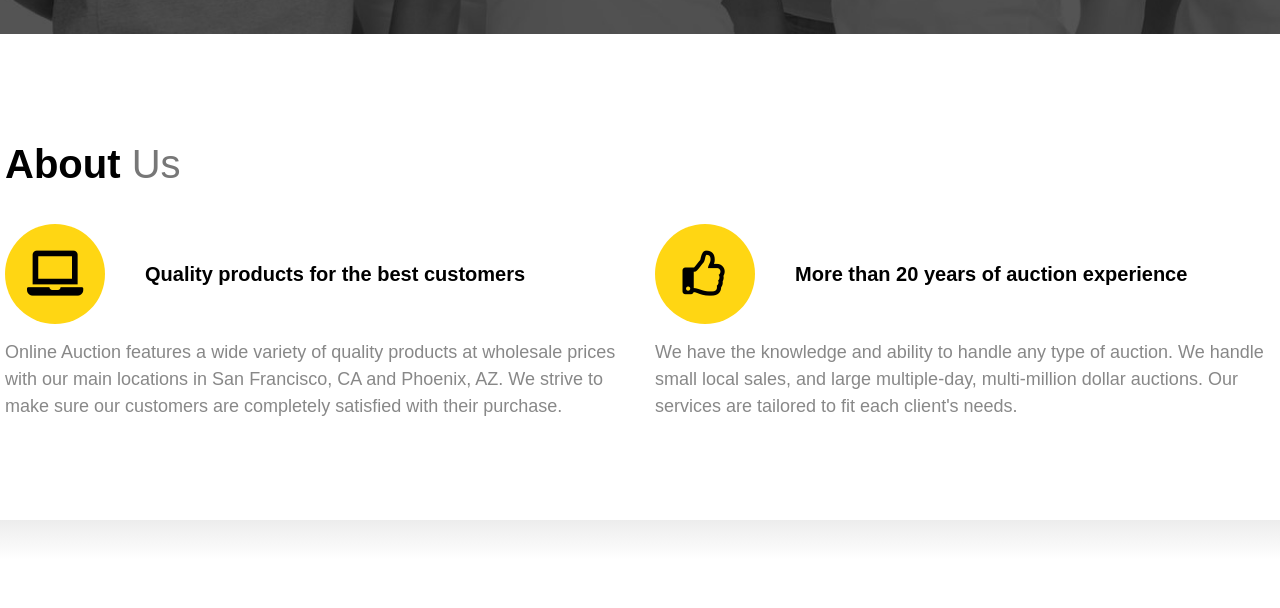
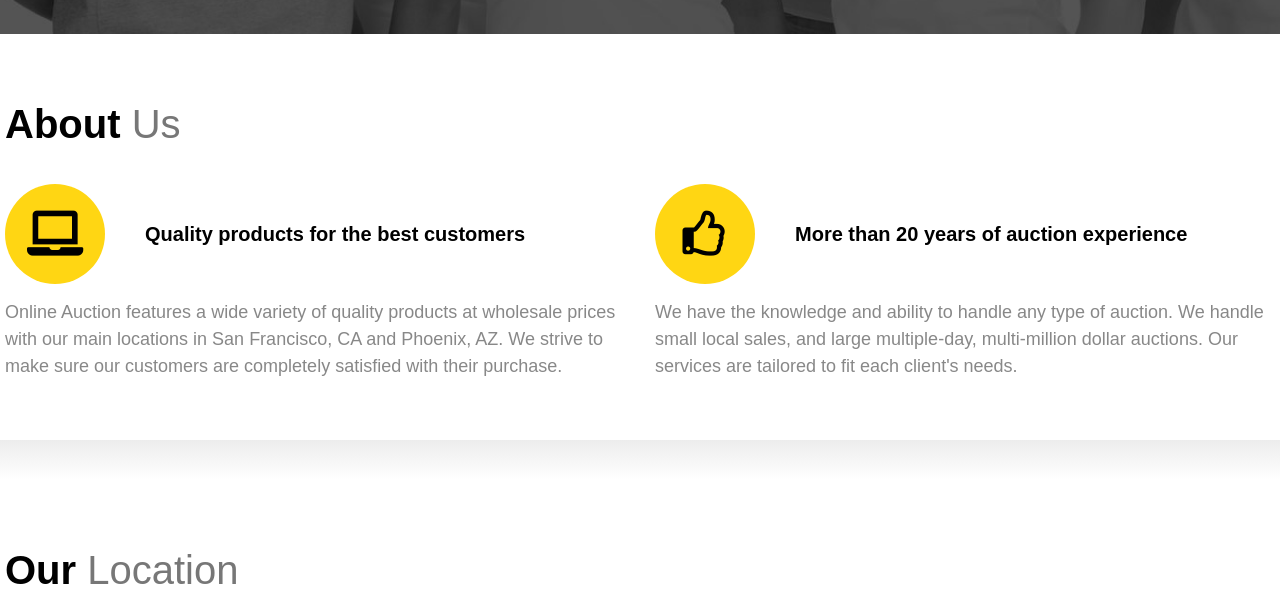
Before and after one commit to artur-dorosh/auctionproject, a plain HTML site: page index.html in a window 1280 px wide. Shown: the part 3222-3830 px from the top of the page. Drawn offline with Linux system fonts and the light colour scheme; some packages are replaced by stand-ins of ours; a web font is replaced by a local one.

Commit message:
предпоследний по верстке 2

```diff
--- a/css/style.css
+++ b/css/style.css
@@ -461,7 +461,7 @@ h2 > span {
 
 
 .about {
-    padding: 100px 0;
+    padding: 60px 0;
 }
 
 .about-items {
--- a/js/js.js
+++ b/js/js.js
@@ -15,27 +15,6 @@ function initMap() {
 }
 
 
-var anchorLinks = document.querySelectorAll("[href^=\"#\"]");
-
-/* scroll */
-/*
-var scrolled, timer;
-
-document.getElementById("toTop").onclick = function() {
-    scrolled = window.pageYOffset;
-    scrollToTop();
-}
-
-function scrollToTop() {
-    if (scrolled > 0) {
-        window.scrollTo(0, scrolled);
-        scrolled -= 20;
-        timer = setTimeout(scrollToTop, 10);
-    } else {
-        clearTimeout(timer);
-    }
-}
-*/
 /* toTop */
 
 window.onscroll = function() {
```
